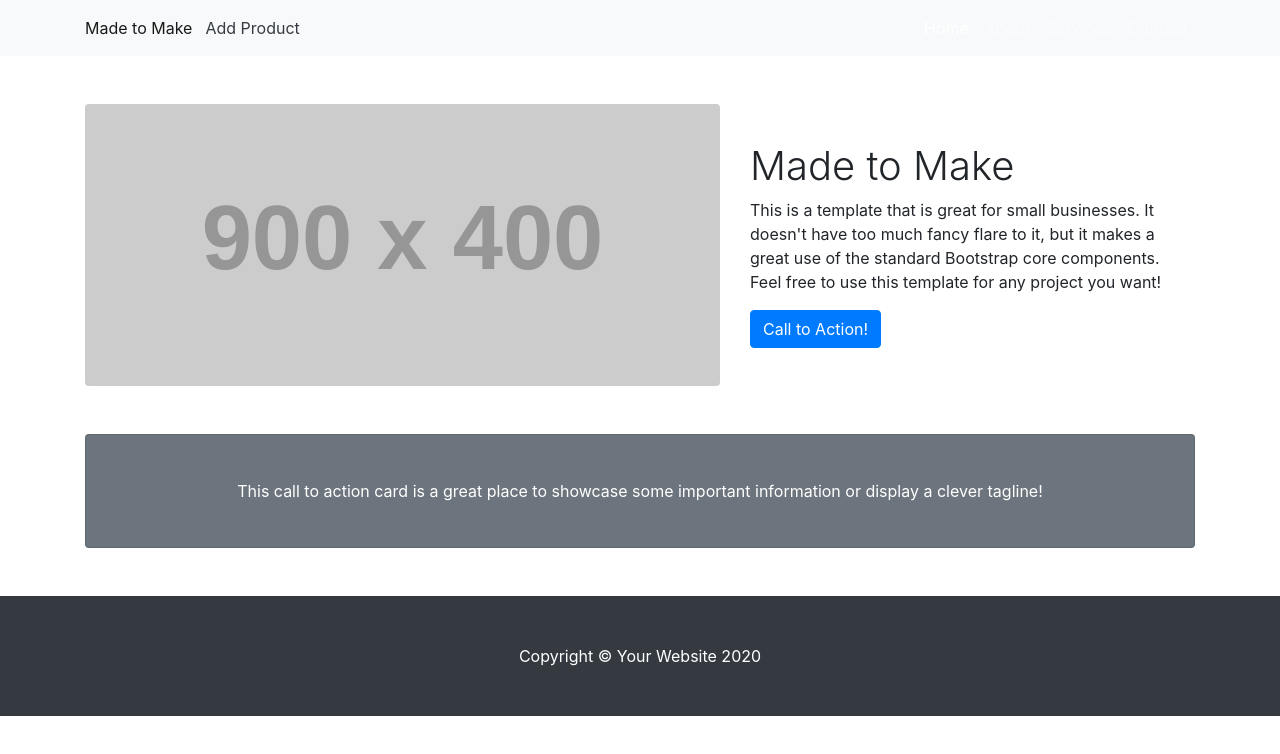
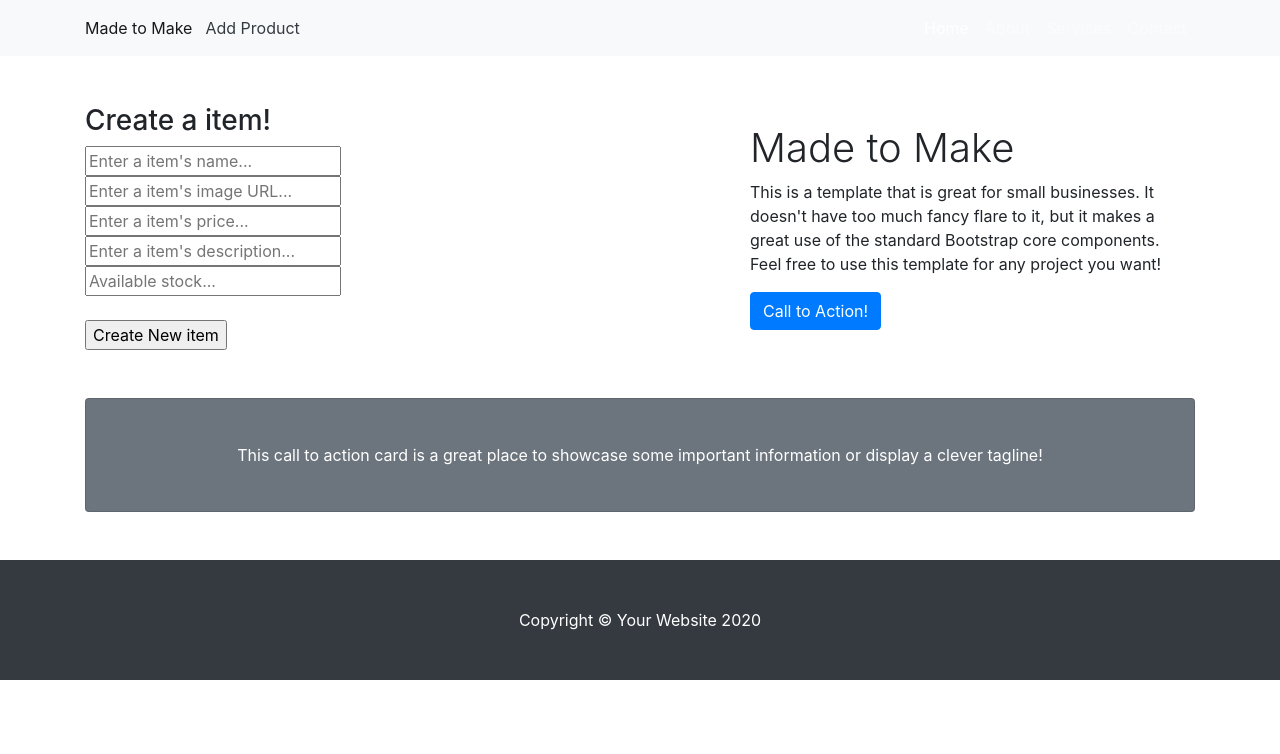
Before and after one commit to alexpac27/Made-To-Make, a website: page index.html in a window 1280 px wide. Drawn offline with Linux system fonts and the light colour scheme; no server answers; placeholder pictures from the web are drawn by us.

Commit message:
adding items working

```diff
--- a/index.html
+++ b/index.html
@@ -55,7 +55,63 @@
     <!-- Heading Row -->
     <div class="row align-items-center my-5">
       <div class="col-lg-7">
-        <img class="img-fluid rounded mb-4 mb-lg-0" src="http://placehold.it/900x400" alt="">
+        <!-- <img class="img-fluid rounded mb-4 mb-lg-0" src="http://placehold.it/900x400" alt=""> -->
+        <form class="add-item-form">
+          <h3>Create a item!</h3>
+          <input
+            type="text"
+            name="name"
+            value=""
+            id = 'item-name'
+            placeholder="Enter a item's name..."
+            class="input-text"
+          />
+          <br />
+          <input
+            type="text"
+            name="image"
+            value=""
+            id = 'item-image'
+            placeholder="Enter a item's image URL..."
+            class="input-text"
+          />
+          <br />
+          <input
+            type="number"
+            name="price"
+            value=""
+            id = 'item-price'
+            placeholder="Enter a item's price..."
+            class="input-text"
+          />
+          <br />
+          <input
+            type="text"
+            name="description"
+            value=""
+            id = 'item-description'
+            placeholder="Enter a item's description..."
+            class="input-text"
+          />
+          <br />
+          <input
+            type="number"
+            name="quantity"
+            value=""
+            id = 'item-quantity'
+            placeholder="Available stock..."
+            class="input-text"
+          />
+          <br />
+          <br />
+          <input
+            type="submit"
+            name="submit"
+            id="submitButton"
+            value="Create New item"
+            class="submit"
+          />
+        </form>
       </div>
       <!-- /.col-lg-8 -->
       <div class="col-lg-5">
--- a/src/index.js
+++ b/src/index.js
@@ -1,3 +1,6 @@
+let addToy = false;
+
+
 document.addEventListener("DOMContentLoaded", ()=> {
     const cardBody = document.getElementsByClassName('card-body')
     const cardH = document.getElementsByClassName('card h-100')
@@ -5,7 +8,25 @@ document.addEventListener("DOMContentLoaded", ()=> {
     const itemsContainer = document.getElementById("items-container")
     const itemsUrl = "http://localhost:3000/api/v1/items"
     const addButton = document.getElementById("add-button")
-    console.log(addButton)
+    const formDiv = document.querySelector('.col-lg-7')
+    const form = document.querySelector('form')
+
+
+
+
+    // HIDDEN FORM
+
+    addButton.addEventListener("click", () => {
+      // hide & seek with the form
+      addToy = !addToy;
+      if (addToy) {
+        formDiv.style.display = "block";
+      } else {
+        formDiv.style.display = "none";
+      }
+    });
+
+    // END OF HIDDEN FORM
 
     function fetchItems(){
     fetch(itemsUrl)
@@ -35,5 +56,36 @@ document.addEventListener("DOMContentLoaded", ()=> {
         itemsContainer.append(itemCard)
     }
 
+
+    form.addEventListener("submit", (e) =>{
+        e.preventDefault();
+        // console.log("in event",form.name.value)
+
+        fetch(itemsUrl,{
+            method: "POST",
+            headers: {
+                "content-type": "application/json",
+                Accept: "application/json"
+            },
+            body: JSON.stringify({
+                name: form.name.value,
+                description: form.description.value,
+                price: form.price.value,
+                image: form.image.value,
+                quantity: form.quantity.value,
+                user_id: 4
+
+            })
+        })
+        .then(resp => resp.json())
+        .then(data => {
+            renderOneItem(data)
+            form.reset();
+        })
+
+    })
+
+
+
     fetchItems()
 })
```
